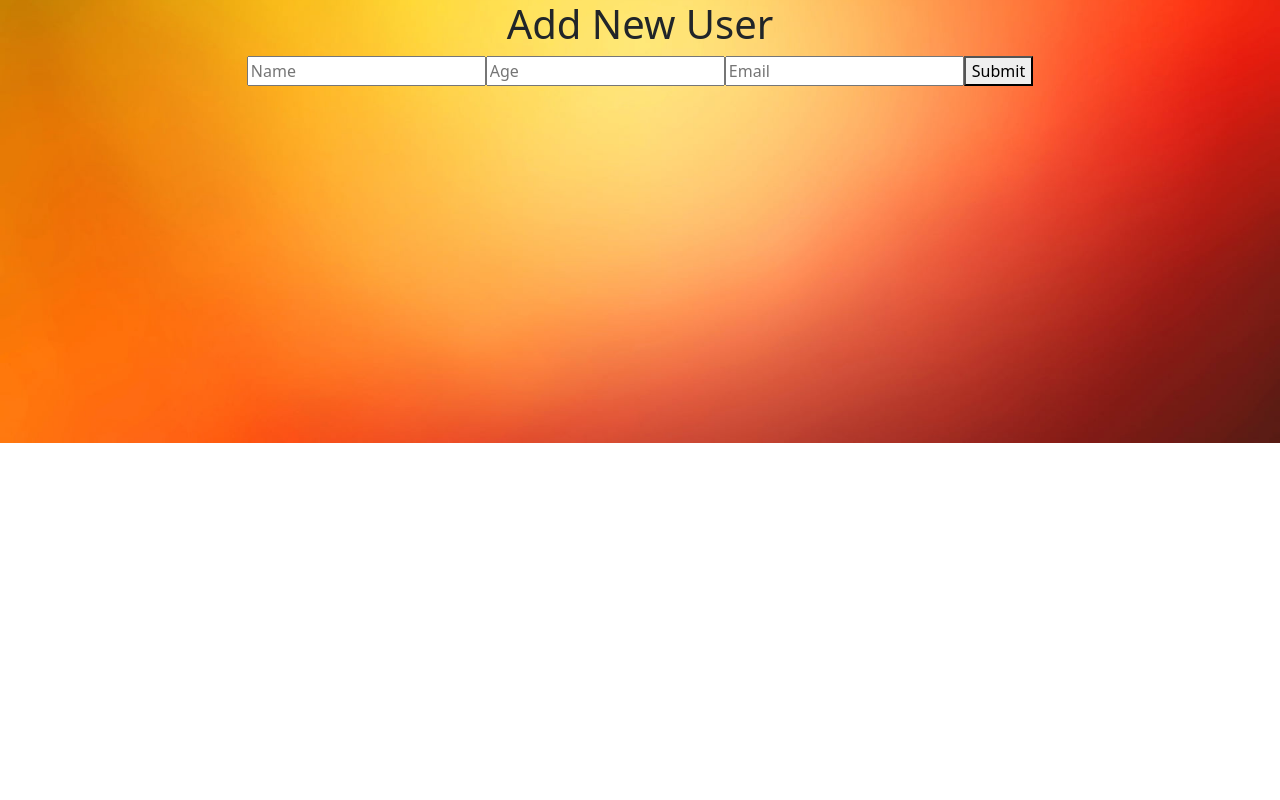
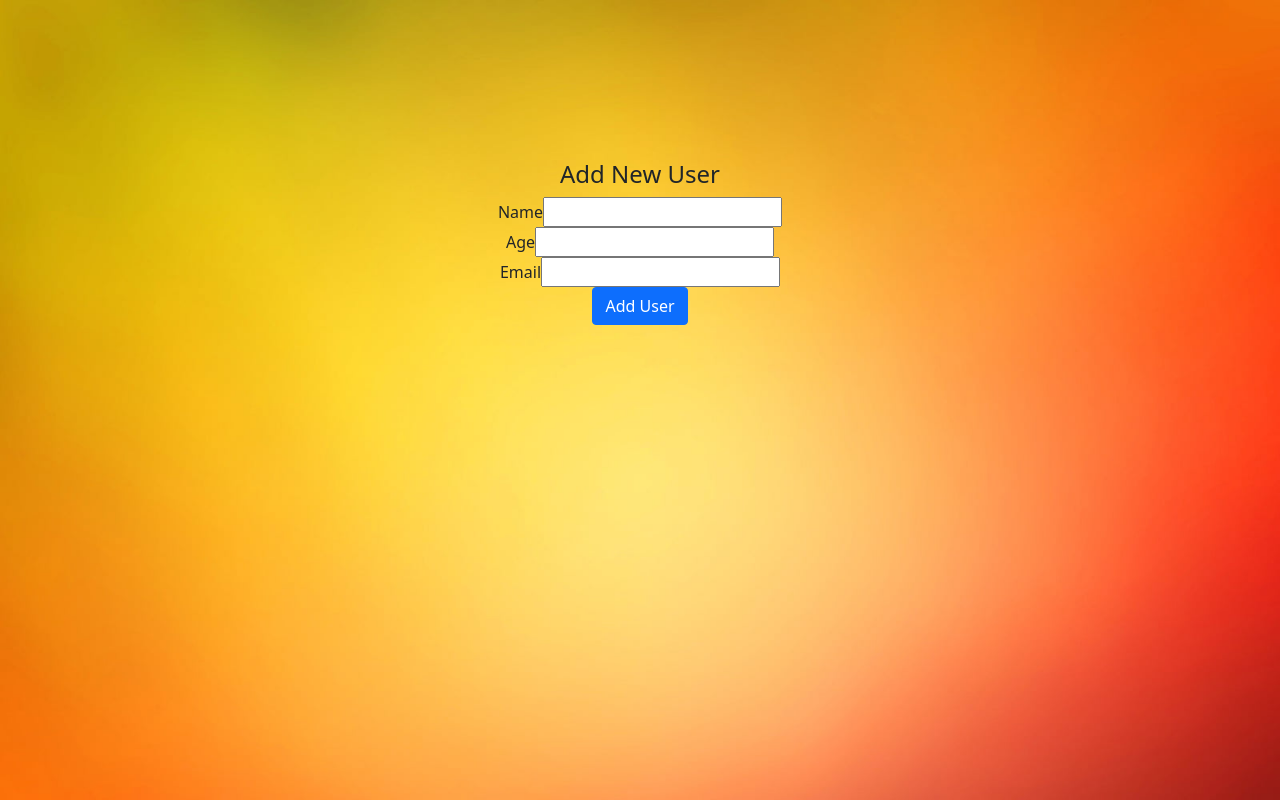
Before and after one commit to johnkoshy/CRUD-Application-React, a React (Create React App) app: page /add in a window 1280 px wide. Shown: the top 800 px of the page. Built offline with nearby package versions, Linux system fonts and the light colour scheme.

Commit message:
Fixed the add new user issue

```diff
--- a/src/App.css
+++ b/src/App.css
@@ -1,5 +1,7 @@
 .App {
   text-align: center;
+  display: block;
+  min-height: 100vh;
 }
 
 .App-logo {
--- a/src/components/Add.js
+++ b/src/components/Add.js
@@ -1,14 +1,53 @@
-import React from 'react';
+import React, { useState } from 'react';
+import { Button } from 'react-bootstrap';
+import { useNavigate } from 'react-router-dom';
+import Employees from './Employees';
 
 function Add() {
+  const [name, setName] = useState('');
+  const [age, setAge] = useState('');
+  const [email, setEmail] = useState('');
+  const navigate = useNavigate();
+
+  const handleSubmit = (e) => {
+    e.preventDefault();
+    const id = Employees.length + 1; // Simple ID generation
+    Employees.push({ id, Name: name, Age: age, Email: email });
+    navigate('/'); // Redirect to home
+  };
+
   return (
-    <div>
-      <h1>Add New User</h1>
-      <form>
-        <input type="text" placeholder="Name" />
-        <input type="number" placeholder="Age" />
-        <input type="email" placeholder="Email" />
-        <button type="submit">Submit</button>
+    <div style={{ margin: '10rem' }}>
+      <h4>Add New User</h4>
+      <form onSubmit={handleSubmit}>
+        <div>
+          <label>Name</label>
+          <input
+            type="text"
+            value={name}
+            onChange={(e) => setName(e.target.value)}
+            required
+          />
+        </div>
+        <div>
+          <label>Age</label>
+          <input
+            type="number"
+            value={age}
+            onChange={(e) => setAge(e.target.value)}
+            required
+          />
+        </div>
+        <div>
+          <label>Email</label>
+          <input
+            type="email"
+            value={email}
+            onChange={(e) => setEmail(e.target.value)}
+            required
+          />
+        </div>
+        <Button type="submit" variant="primary">Add User</Button>
       </form>
     </div>
   );
```
